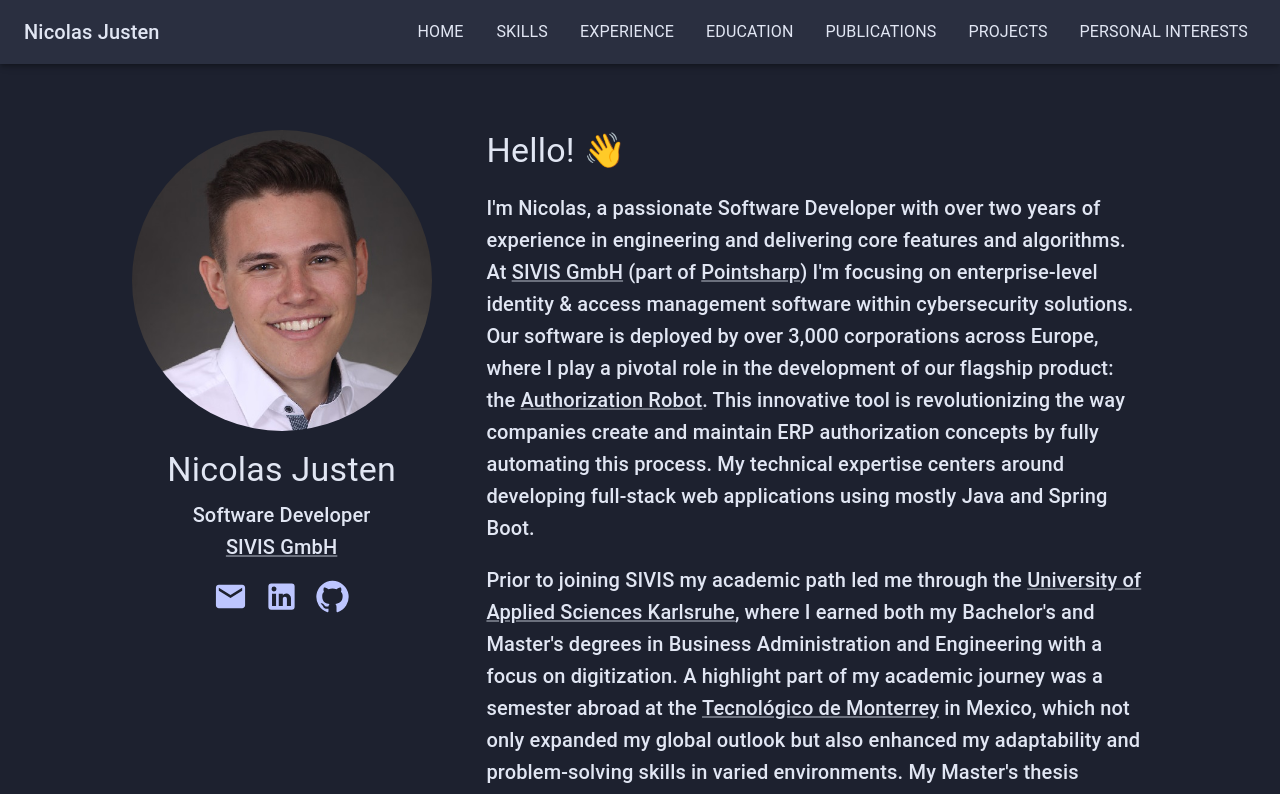
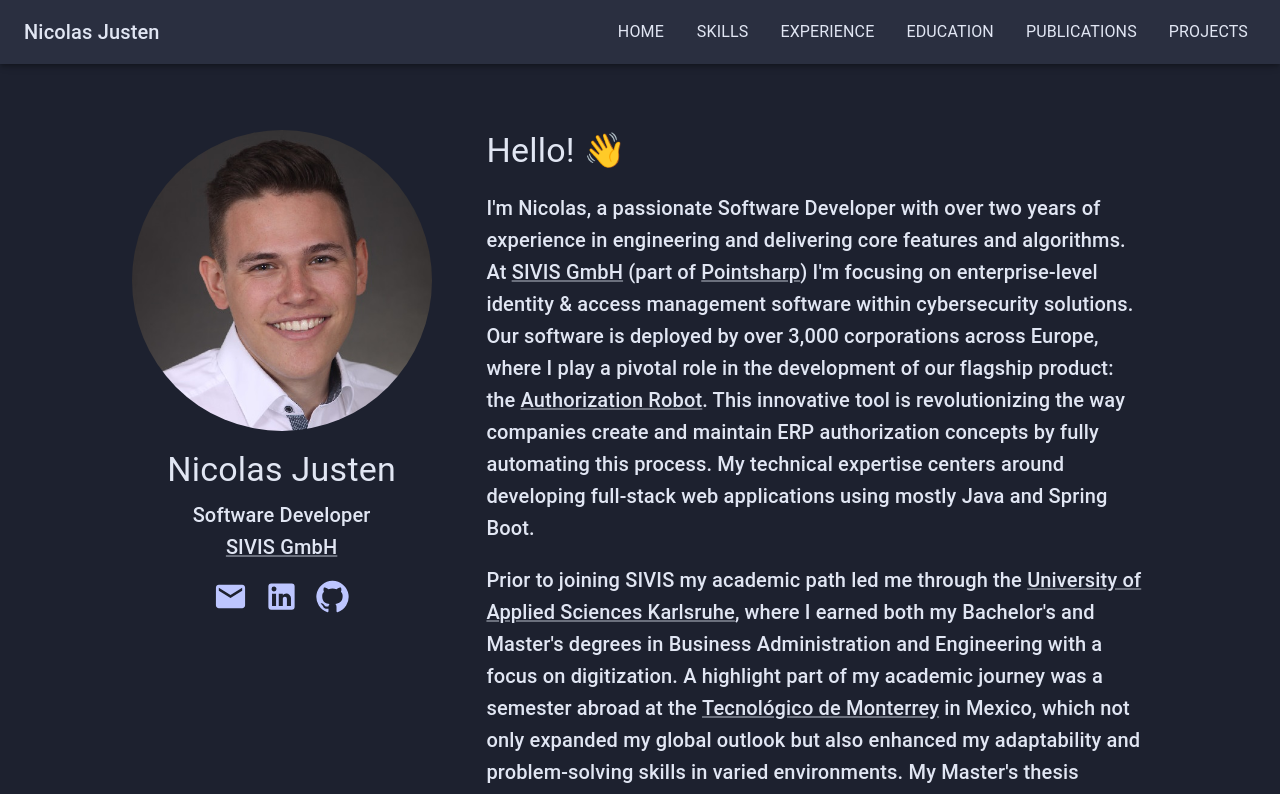
Before and after one commit to nicolasjusten95/nicolas-justen-portfolio, a React (Create React App) app: page / in a window 1280 px wide. Shown: the top 794 px of the page. Built offline with nearby package versions, Linux system fonts and the light colour scheme.

Commit message:
adjust navbar

```diff
--- a/src/components/header/HeaderData.ts
+++ b/src/components/header/HeaderData.ts
@@ -9,5 +9,4 @@
     {name: 'Education', id: 'Education', key: 4},
     {name: 'Publications', id: 'Publications', key: 5},
     {name: 'Projects', id: 'Projects', key: 6},
-    {name: 'Personal Interests', id: 'PersonalInterests', key: 7},
 ];
```
